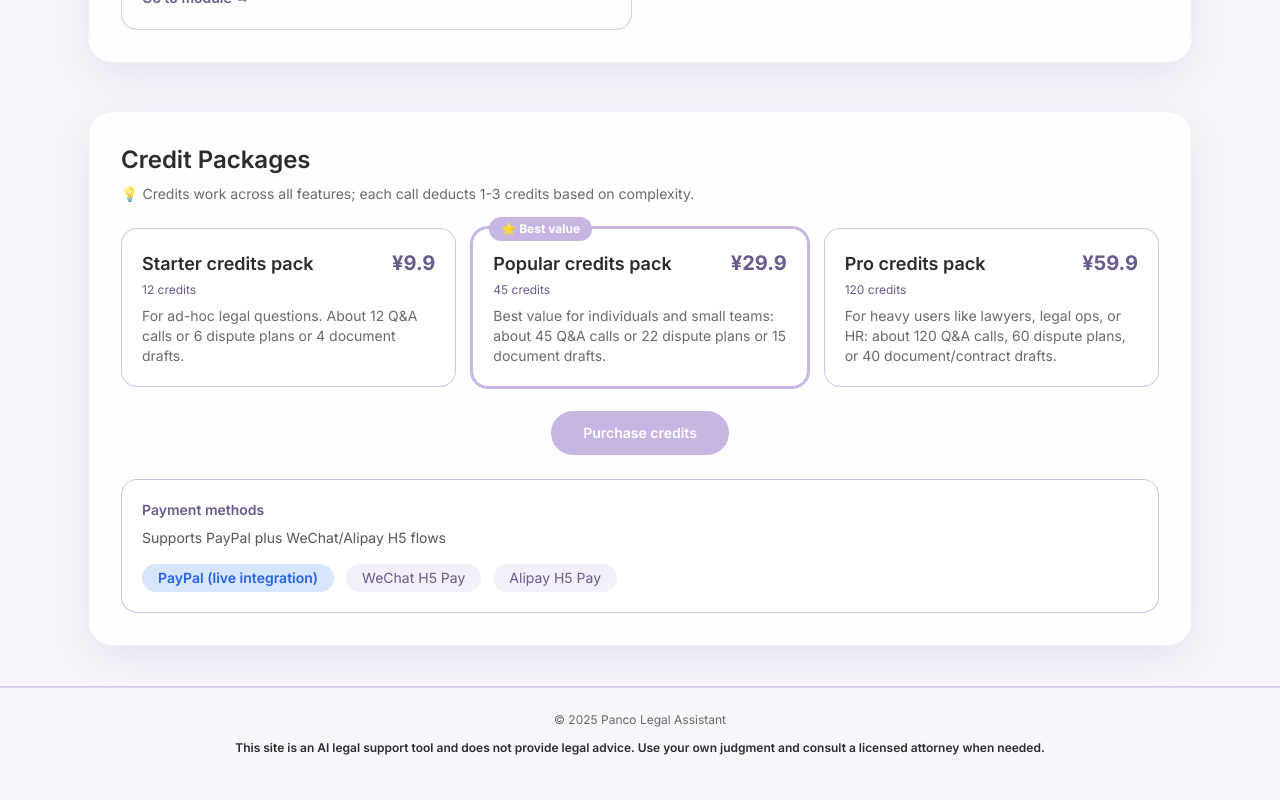
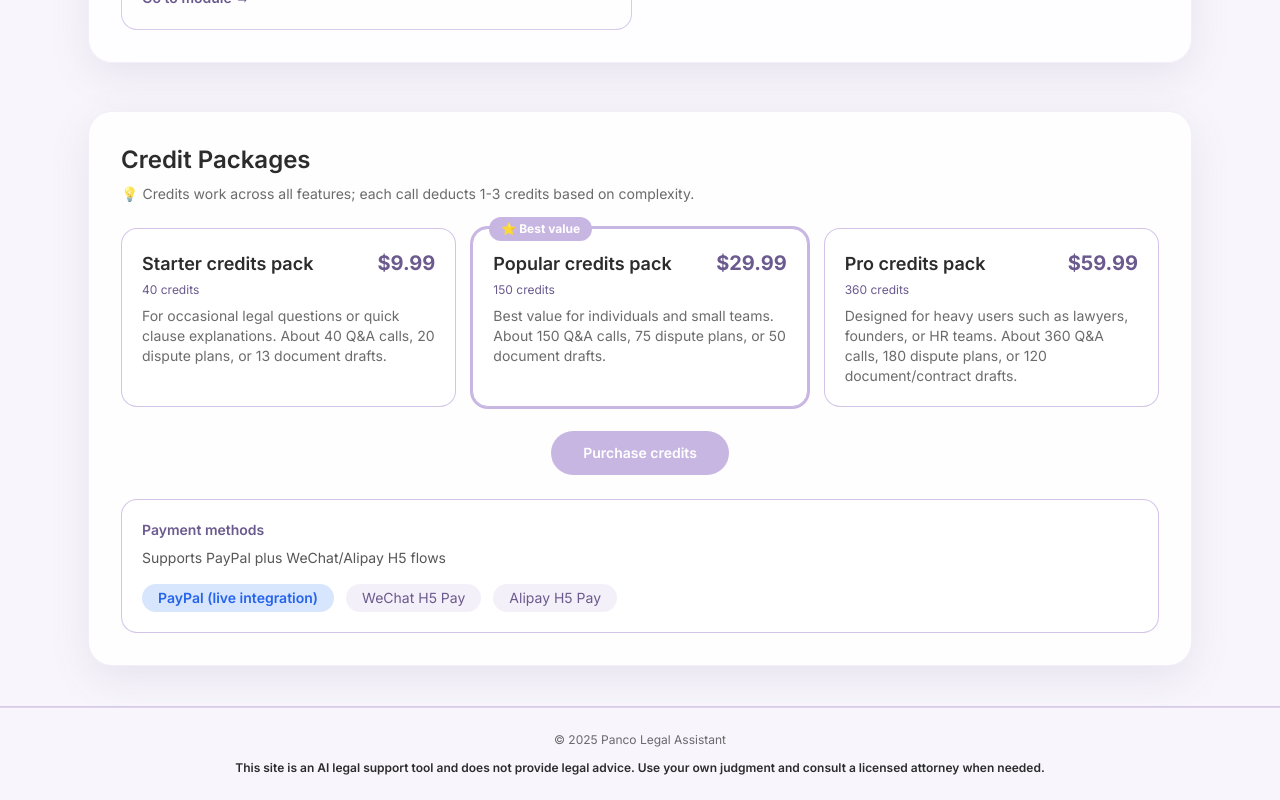
Before and after one commit to lynette367/legal_site, a Next.js app: page / in a window 1280 px wide. Shown: the part 1154-1954 px from the top of the page. Built offline with nearby package versions, Linux system fonts and the light colour scheme; no server answers.

Commit message:
Update pricing and payment configuration

```diff
--- a/components/common/UserCenterPanel.tsx
+++ b/components/common/UserCenterPanel.tsx
@@ -130,7 +130,7 @@ export function UserCenterPanel() {
           <p>• Q&amp;A / clause explanation: 1 credit</p>
           <p>• Dispute plan: 2 credits</p>
           <p>• Document or contract draft: 3 credits</p>
-          <p className="mt-2">⭐ Recommended: Popular credits pack ¥29.9 / 45 credits</p>
+          <p className="mt-2">⭐ Recommended: Popular credits pack $29.99 / 150 credits</p>
         </div>
 
         <button
--- a/data/plans.ts
+++ b/data/plans.ts
@@ -35,24 +35,24 @@ export const plans: Plan[] = [
   {
     id: "basic",
     name: "Starter credits pack",
-    description: "For ad-hoc legal questions. About 12 Q&A calls or 6 dispute plans or 4 document drafts.",
-    credits: 12,
-    price: "¥9.9",
+    description: "For occasional legal questions or quick clause explanations.\nAbout 40 Q&A calls, 20 dispute plans, or 13 document drafts.",
+    credits: 40,
+    price: "$9.99",
   },
   {
     id: "standard",
     name: "Popular credits pack",
-    description: "Best value for individuals and small teams: about 45 Q&A calls or 22 dispute plans or 15 document drafts.",
-    credits: 45,
-    price: "¥29.9",
+    description: "Best value for individuals and small teams.\nAbout 150 Q&A calls, 75 dispute plans, or 50 document drafts.",
+    credits: 150,
+    price: "$29.99",
     recommended: true,
   },
   {
     id: "pro",
     name: "Pro credits pack",
-    description: "For heavy users like lawyers, legal ops, or HR: about 120 Q&A calls, 60 dispute plans, or 40 document/contract drafts.",
-    credits: 120,
-    price: "¥59.9",
+    description: "Designed for heavy users such as lawyers, founders, or HR teams.\nAbout 360 Q&A calls, 180 dispute plans, or 120 document/contract drafts.",
+    credits: 360,
+    price: "$59.99",
   },
 ];
 
```
